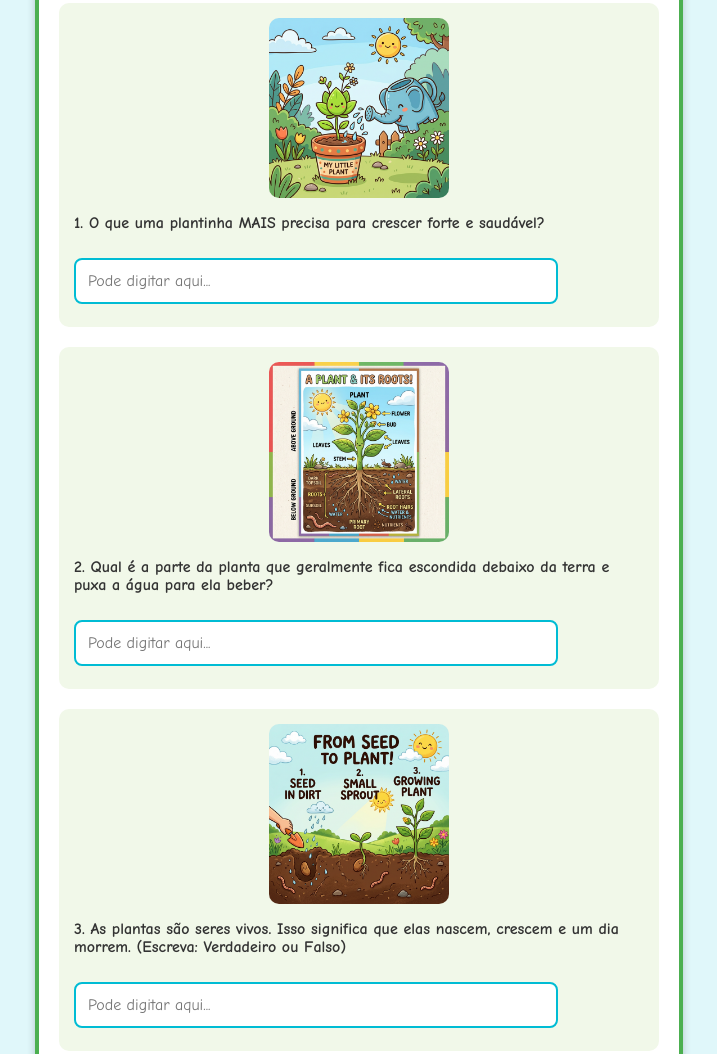
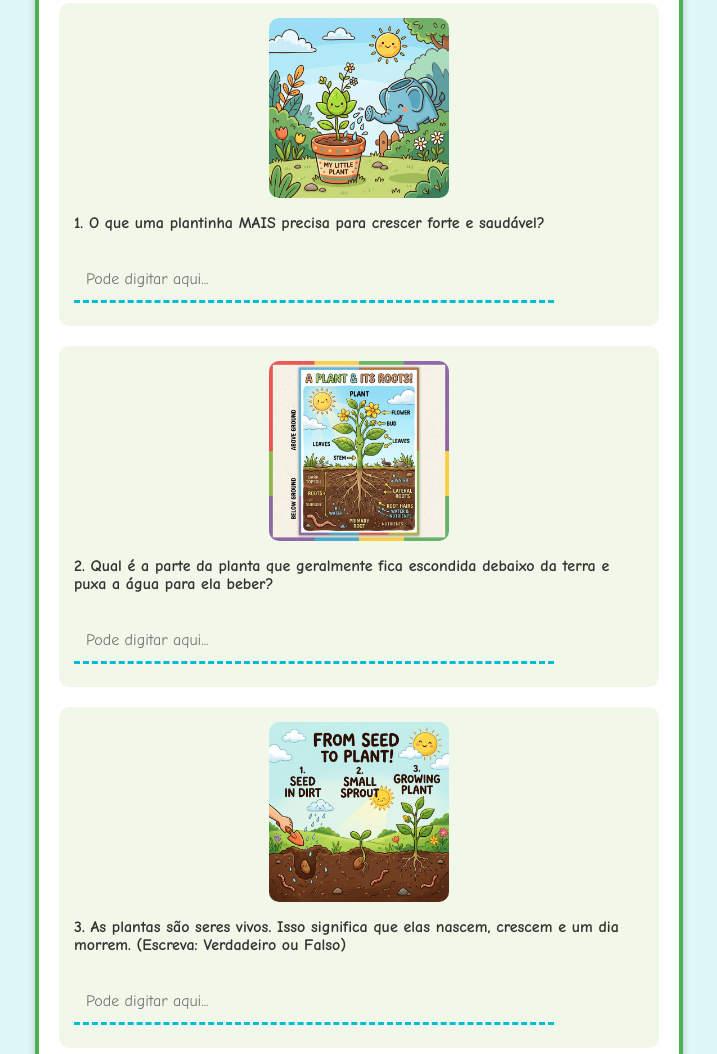
Before and after one commit to geracao-ai/prova-plantas-daniel, a plain HTML site: page index.html in a window 1280 px wide. Shown: the part 754-1808 px from the top of the page, without its empty margins (281-998 px from the left). Drawn offline with Linux system fonts and the light colour scheme.

Commit message:
index update

```diff
--- a/index.html
+++ b/index.html
@@ -25,10 +25,13 @@
     width: 80%;
     padding: 12px;
     margin-top: 10px;
-    border: 2px solid #00bcd4;
-    border-radius: 8px;
+    border: none;
+    border-bottom: 3px dashed #00bcd4;
+    background-color: transparent;
+    border-radius: 0;
     font-size: 16px;
     font-family: 'Comic Sans MS', cursive, sans-serif;
+    outline: none;
   }
   button {
     background-color: #ff9800;
```
